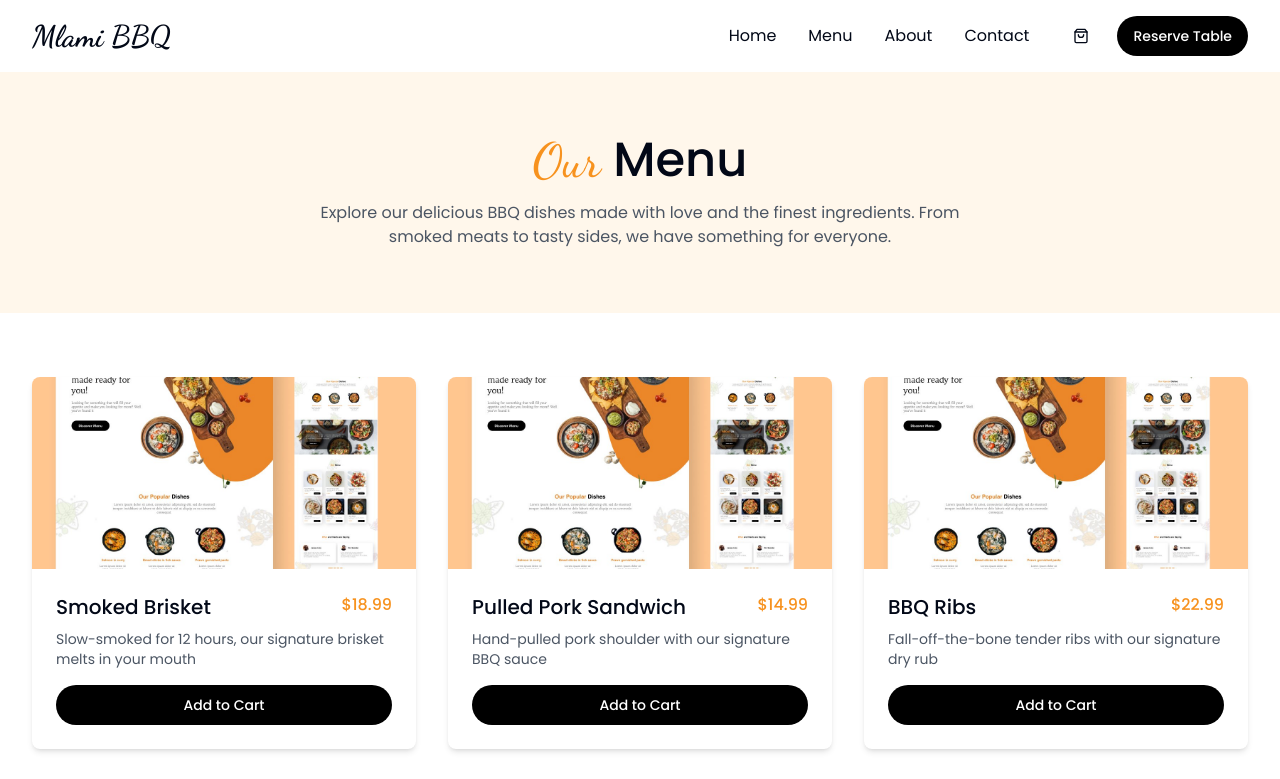
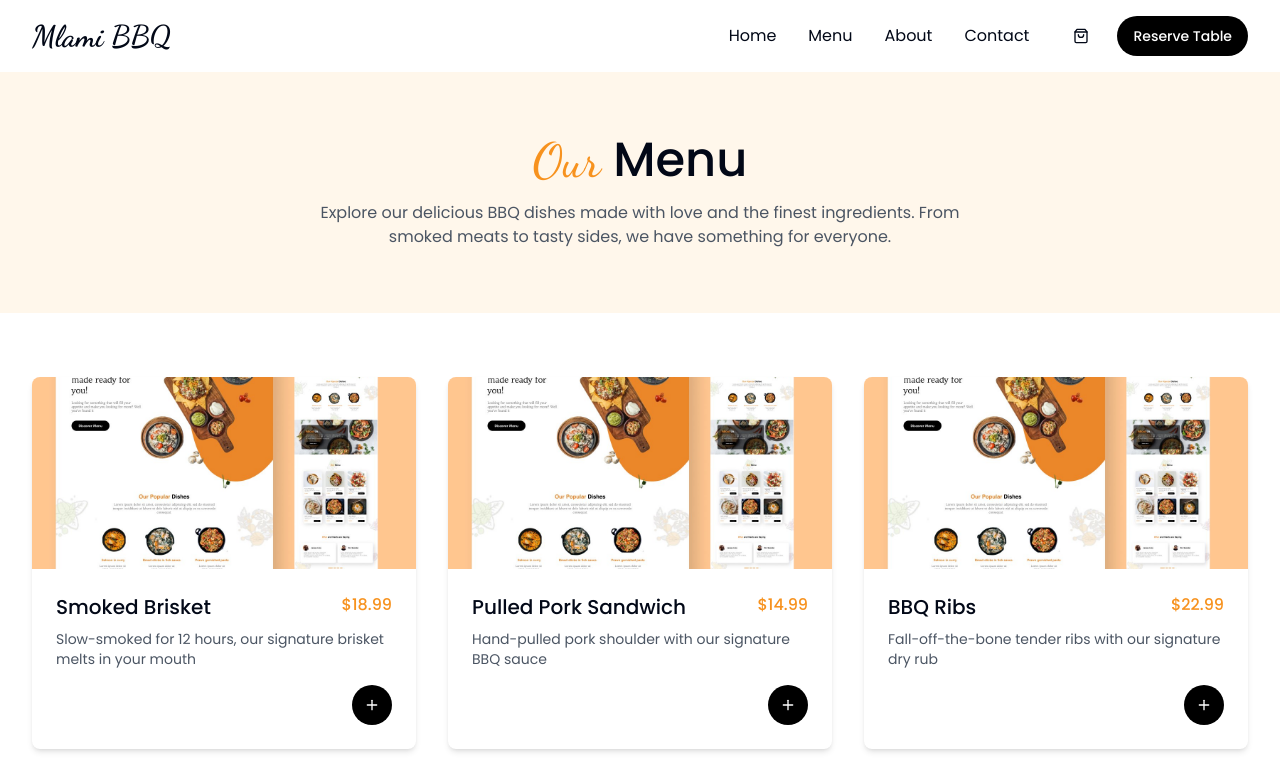
Before and after one commit to Nigiddy/mlami-bbq-website-magic, a React (Vite) app: page /menu in a window 1280 px wide. Shown: the top 779 px of the page. Built offline with nearby package versions, Linux system fonts and the light colour scheme.

Commit message:
Refactor menu item add to cart button
Modify the "Add to Cart" button on the menu page to use a "+" icon for adding items to the cart.

```diff
--- a/src/pages/Menu.tsx
+++ b/src/pages/Menu.tsx
@@ -3,6 +3,7 @@ import Navbar from '@/components/Navbar';
 import Footer from '@/components/Footer';
 import { Button } from '@/components/ui/button';
 import { useCart } from '@/contexts/CartContext';
+import { Plus } from 'lucide-react';
 
 type MenuItem = {
   id: number;
@@ -110,12 +111,16 @@ const Menu = () => {
                     <span className="text-bbq-orange font-medium">{item.price}</span>
                   </div>
                   <p className="text-gray-600 text-sm mb-4">{item.description}</p>
-                  <Button
-                    className="w-full bg-black hover:bg-bbq-orange text-white rounded-full"
-                    onClick={() => handleAddToCart(item)}
-                  >
-                    Add to Cart
-                  </Button>
+                  <div className="flex justify-end">
+                    <Button
+                      size="sm"
+                      className="rounded-full bg-black hover:bg-bbq-orange text-white h-10 w-10 p-0 flex items-center justify-center transition-all duration-300 hover:scale-110"
+                      title="Add to cart"
+                      onClick={() => handleAddToCart(item)}
+                    >
+                      <Plus className="h-5 w-5" />
+                    </Button>
+                  </div>
                 </div>
               </div>
             ))}
```
